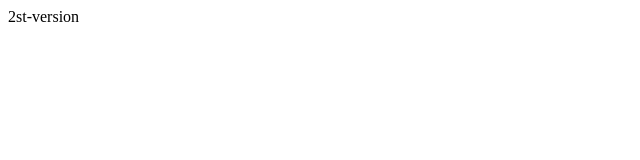
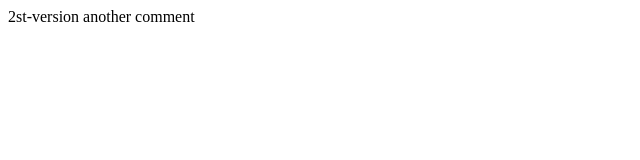
Before and after one commit to abdouchamkha/my1stgit, a plain HTML site: page index.html in a window 1280 px wide. Shown: the whole page, without its empty margins (0-640 px from the left). Drawn offline with Linux system fonts and the light colour scheme.

Commit message:
another commit from emplyee

```diff
--- a/index.html
+++ b/index.html
@@ -7,5 +7,6 @@
 </head>
 <body>
     2st-version
+    another comment
 </body>
 </html>
```
